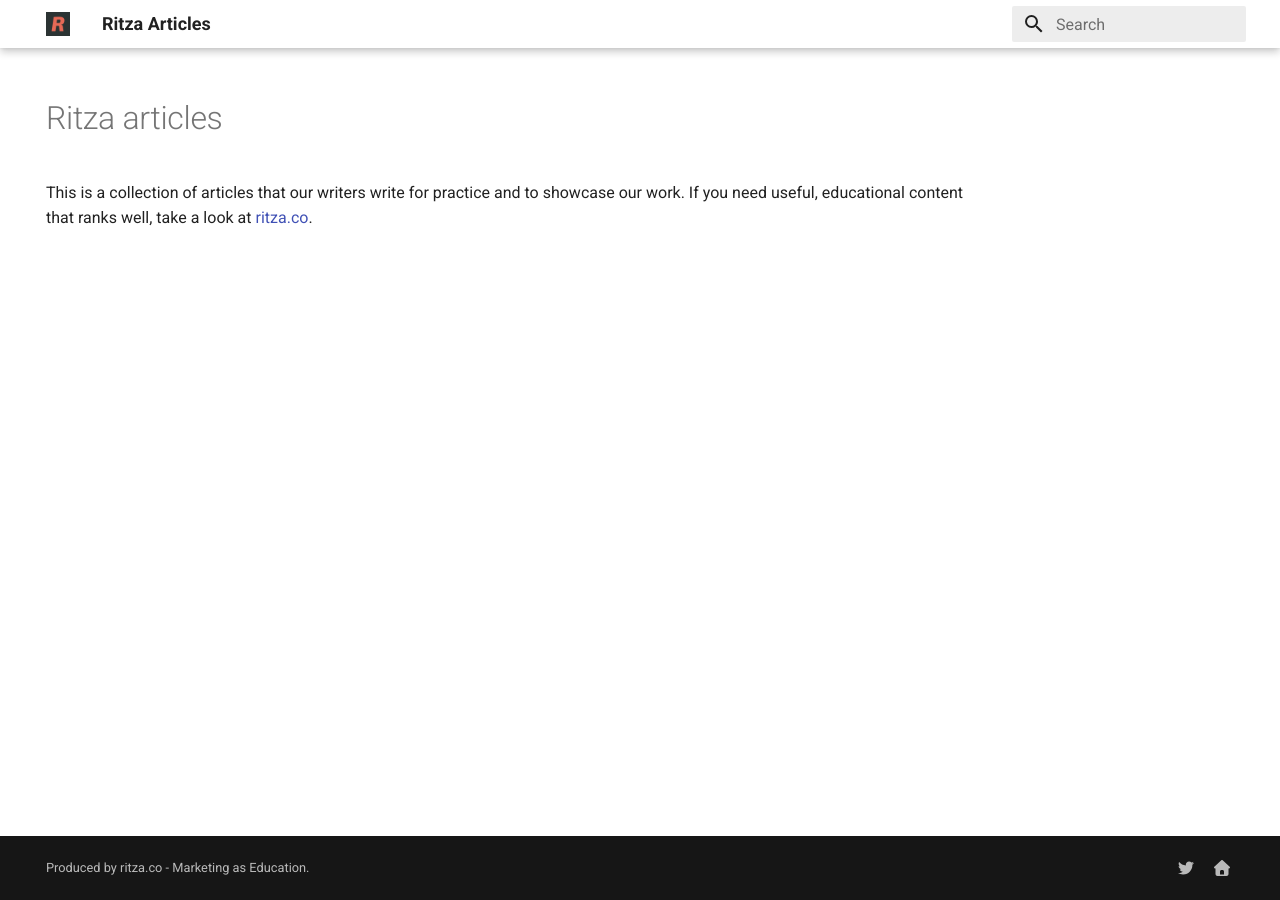
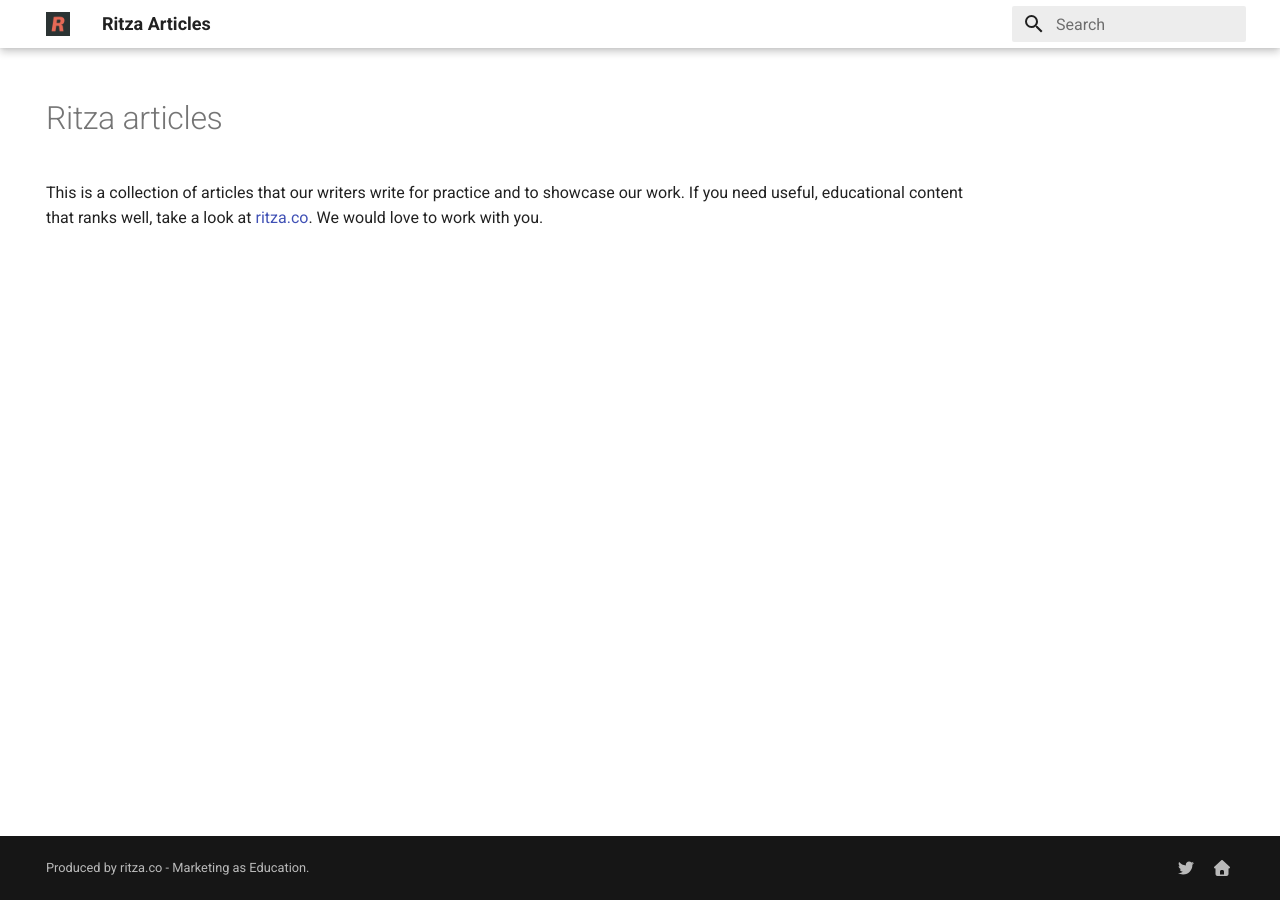
Before and after one commit to ritza-co/internal-articles, an MkDocs documentation site: the page built from docs/index.md, in a window 1280 px wide. Built offline with MkDocs 1.6.1 and Material for MkDocs 9.7.7, drawn with Linux system fonts in a browser that asks for light colours.

Commit message:
Update index.md

```diff
--- a/docs/index.md
+++ b/docs/index.md
@@ -5,4 +5,4 @@
 
 # Ritza articles
 
-This is a collection of articles that our writers write for practice and to showcase our work. If you need useful, educational content that ranks well, take a look at [ritza.co](https://ritza.co).
+This is a collection of articles that our writers write for practice and to showcase our work. If you need useful, educational content that ranks well, take a look at [ritza.co](https://ritza.co). We would love to work with you.
```
